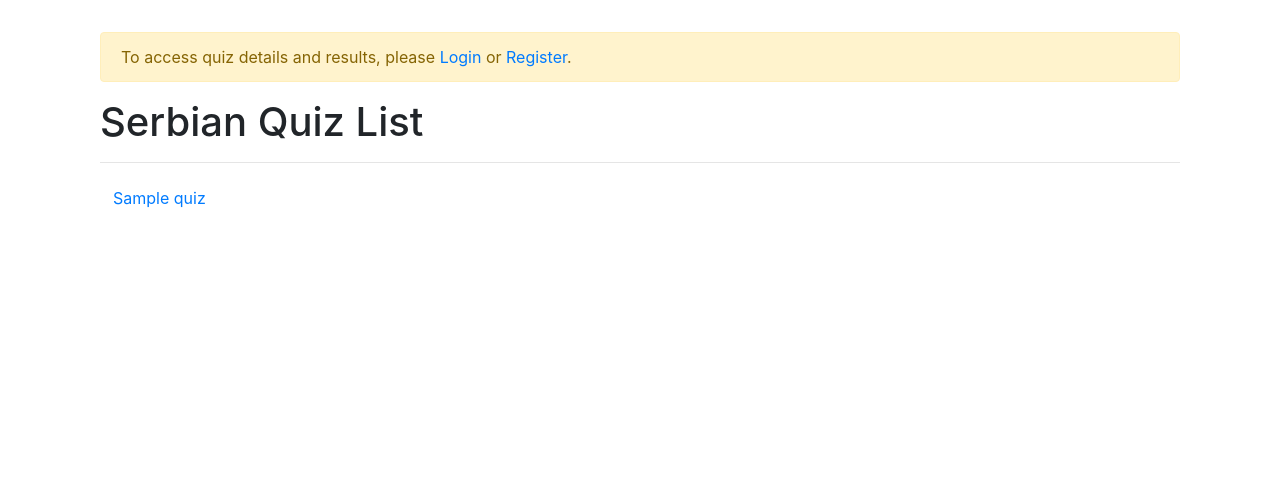
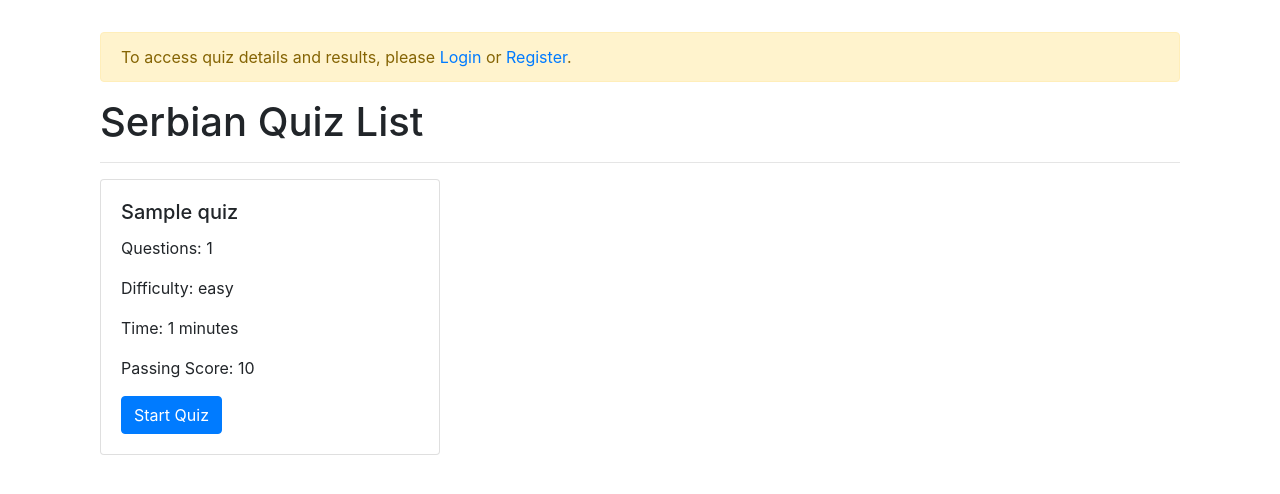
Before and after one commit to fenrisis/quiz_project3, a Django app: page / in a window 1280 px wide. Shown: the part 72-566 px from the top of the page. Run offline with Django 4.2, Linux system fonts and the light colour scheme; tables that the repository leaves empty hold one stand-in row (values such as "Sample post"); some libraries are stand-ins or nearby versions.

Commit message:
redesigned main.html
-Changed display of quizes from list to cards.
-added main.css to disined quiz cards

```diff
--- a/quizes/templates/quizes/main.html
+++ b/quizes/templates/quizes/main.html
@@ -52,22 +52,28 @@ home
     <div class="col">
       <h1>Serbian Quiz List</h1>
       <hr>
-      {% for obj in object_list %}
-        <button
-          class="btn btn-link modal-button"
-          data-pk="{{ obj.pk }}"
-          data-quiz="{{ obj.name }}"
-          data-questions="{{ obj.number_of_questions }}"
-          data-difficulty="{{ obj.difficulty }}"
-          data-time="{{ obj.time }}"
-          data-pass="{{ obj.required_score_to_pass }}"
-          data-toggle="modal"
-          data-target="#quizStartModal">
-          {{ obj.name }}
-        </button><br>
-      {% endfor %}
+      <div class="row quiz-cards">
+        {% for obj in object_list %}
+          <div class="col-md-4 mb-4">
+            <div class="card">
+              <div class="card-body">
+                <h5 class="card-title">{{ obj.name }}</h5>
+                <p class="card-text">Questions: {{ obj.number_of_questions }}</p>
+                <p class="card-text">Difficulty: {{ obj.difficulty }}</p>
+                <p class="card-text">Time: {{ obj.time }} minutes</p>
+                <p class="card-text">Passing Score: {{ obj.required_score_to_pass }}</p>
+                <a href="{% url 'quizes:quiz-view' obj.pk %}" class="btn btn-primary">Start Quiz</a>
+              </div>
+            </div>
+          </div>
+        {% endfor %}
+      </div>
     </div>
   </div>
 </div>
 
 {% endblock content %}
+
+{% block css %}
+<link rel="stylesheet" type="text/css" href="{% static 'main.css' %}">
+{% endblock css %}
```
Also changed, not shown: static/main.css (added, +31 -0 lines).
